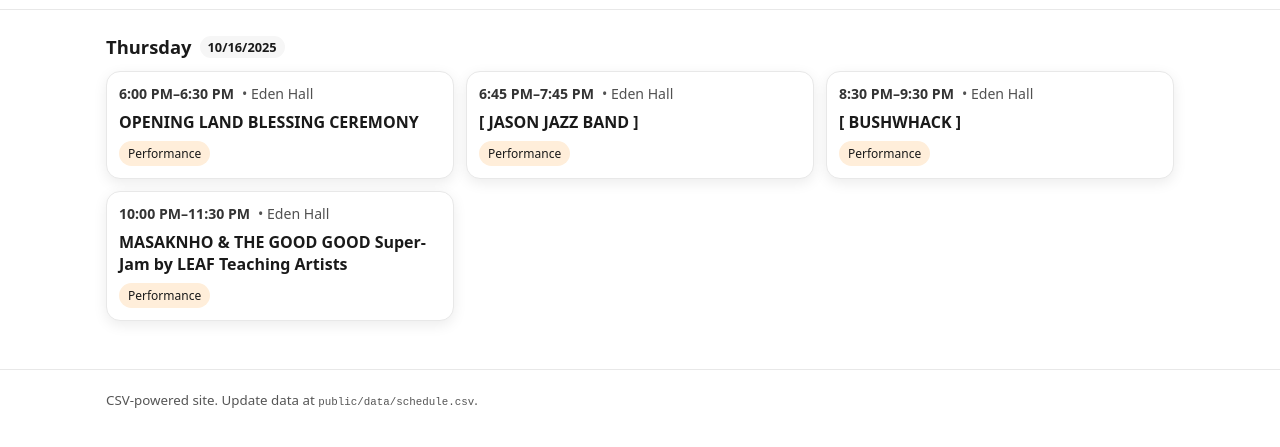
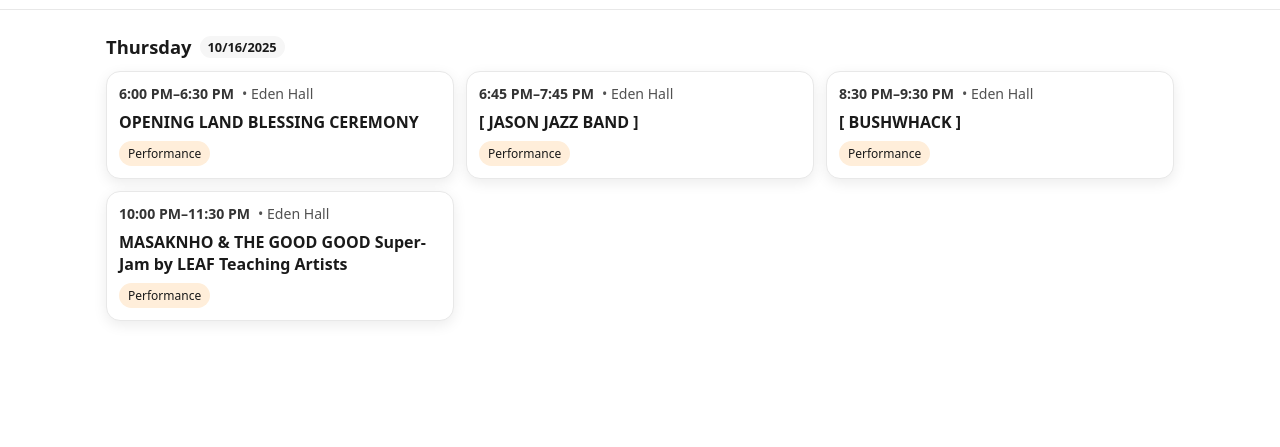
Before and after one commit to juanitok94/leaf-festi-schedule, a plain HTML site: page public/index.html in a window 1280 px wide. Shown: the part 63-510 px from the top of the page. Drawn offline with nearby package versions, Linux system fonts and the light colour scheme.

Commit message:
Update index.html
removed the following "csv msg footer"
<footer class="site-footer">
  <div class="container">
    <small>Built as a lightweight, CSV-powered site. Data updates via <code>public/data/schedule.csv</code>.</small>
  </div>
</footer>

```diff
--- a/public/index.html
+++ b/public/index.html
@@ -39,11 +39,6 @@
       <section id="schedule" aria-live="polite"></section>
     </main>
 
-    <footer class="site-footer">
-      <div class="container">
-        <small>CSV-powered site. Update data at <code>public/data/schedule.csv</code>.</small>
-      </div>
-    </footer>
 
     <!-- Papa Parse (CDN) -->
     <script src="https://cdn.jsdelivr.net/npm/papaparse@5.4.1/papaparse.min.js"></script>
```
